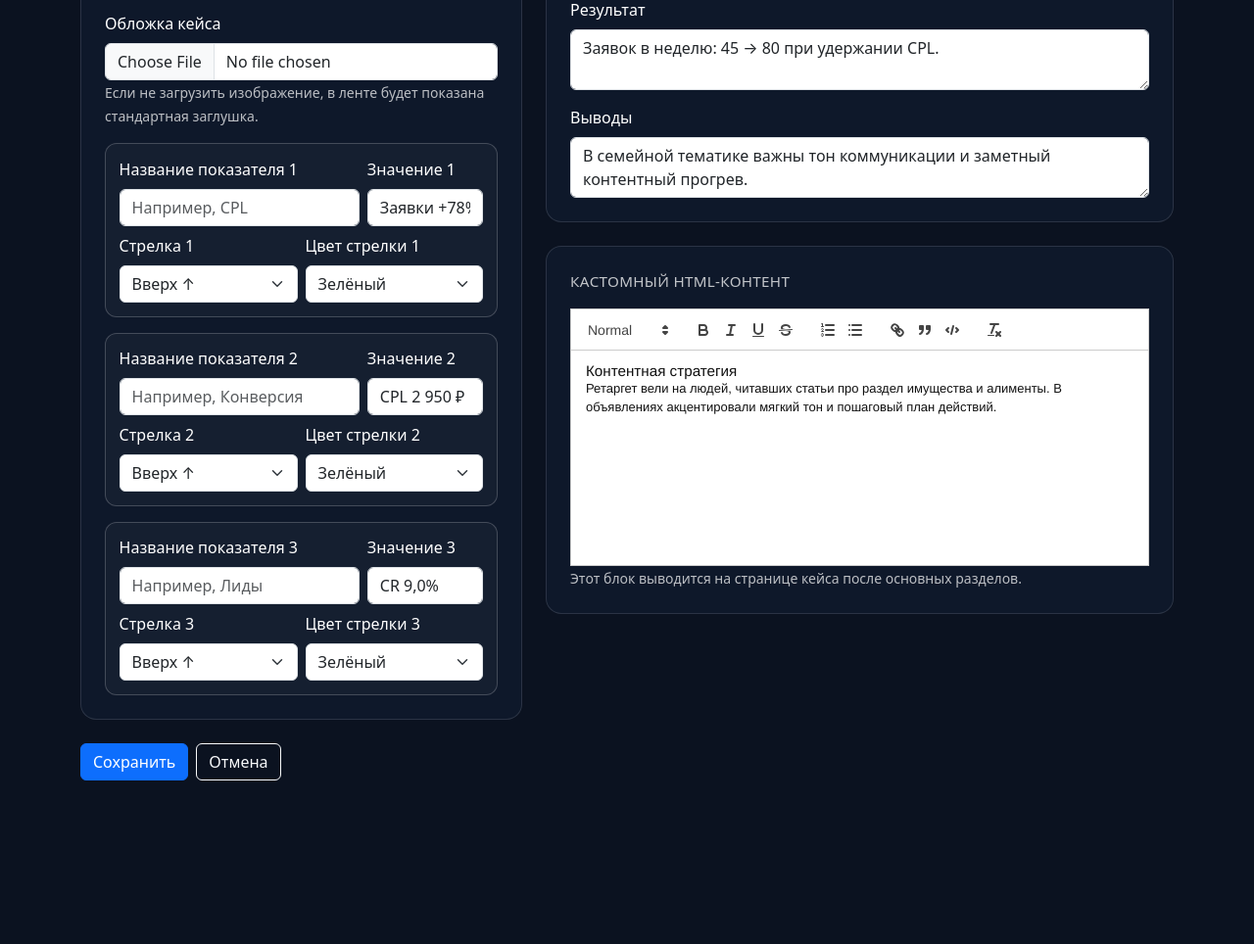
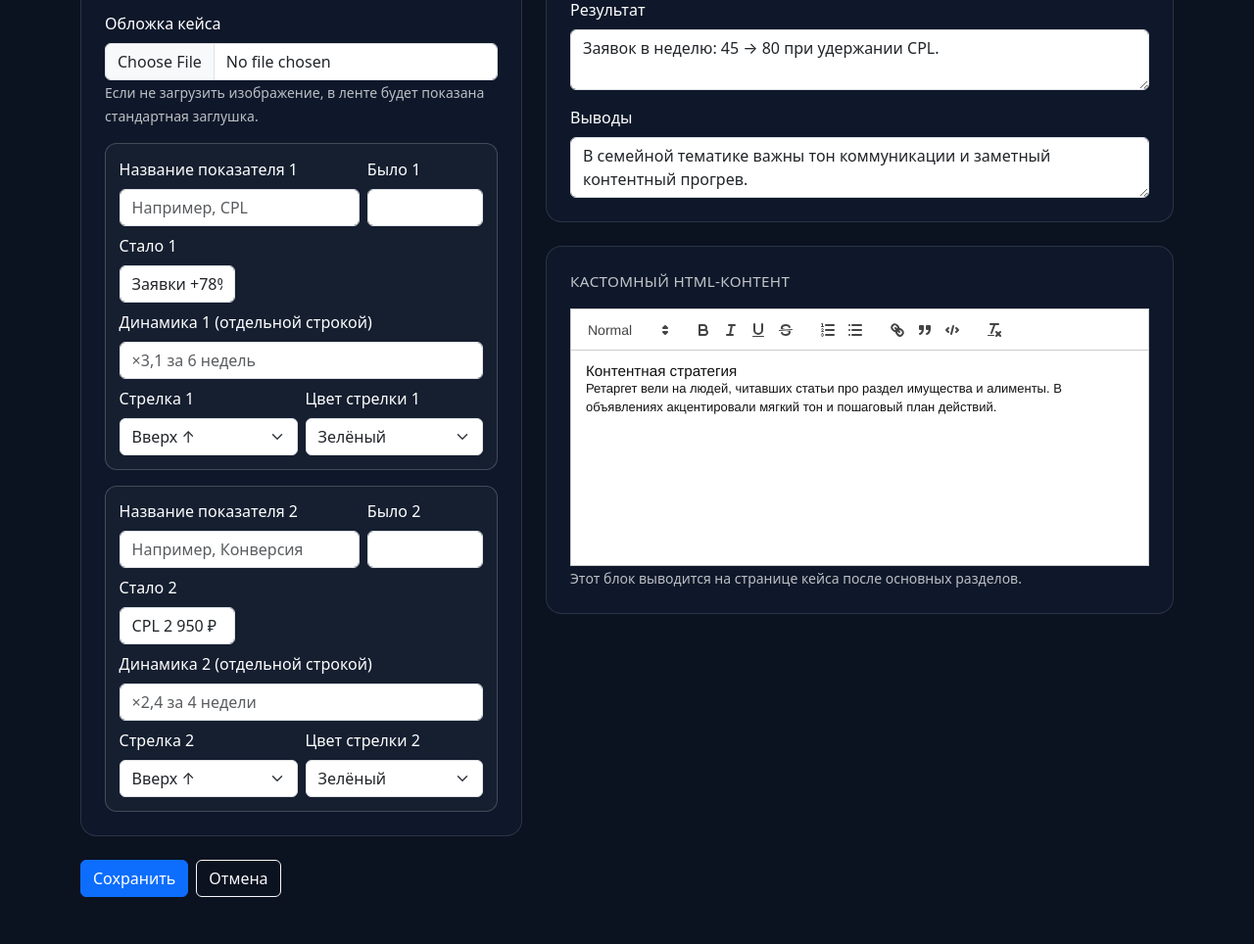
Before and after one commit to barabanov-oi/context_landing, a Flask app: page /admin/cases/semeynyy-yurist/edit in a window 1280 px wide. Shown: the part 574-1538 px from the top of the page at 98% size. Before the commit the page ends 1371 px from the top, so only its background shows below. Run offline with Flask 3, Linux system fonts and the light colour scheme; the visitor is signed in with stand-in values (Sample User, id 1); some libraries are stand-ins or nearby versions.

Commit message:
Обновить отображение и редактирование метрик кейса
Поднял блок обложки в карточках, оставил только 2 метрики и добавил поля было/стало/динамика в админ-форме.

```diff
--- a/app.py
+++ b/app.py
@@ -50,13 +50,16 @@ def load_cases() -> list[dict[str, Any]]:
         case.setdefault("cover_image", "")
         case.setdefault("metric_1_label", "")
         case.setdefault("metric_2_label", "")
-        case.setdefault("metric_3_label", "")
+        case.setdefault("metric_1_before", "")
+        case.setdefault("metric_1_after", case.get("metric_1", ""))
+        case.setdefault("metric_1_dynamic", "")
+        case.setdefault("metric_2_before", "")
+        case.setdefault("metric_2_after", case.get("metric_2", ""))
+        case.setdefault("metric_2_dynamic", "")
         case.setdefault("metric_1_trend", "up")
         case.setdefault("metric_2_trend", "up")
-        case.setdefault("metric_3_trend", "up")
         case.setdefault("metric_1_color", "green")
         case.setdefault("metric_2_color", "green")
-        case.setdefault("metric_3_color", "green")
     return cases
 
 
@@ -410,17 +413,17 @@ def admin_new_case() -> str:
             "teaser": request.form.get("teaser", "").strip(),
             "cover_image": cover_image,
             "metric_1_label": request.form.get("metric_1_label", "").strip(),
-            "metric_1": request.form.get("metric_1", "").strip(),
+            "metric_1_before": request.form.get("metric_1_before", "").strip(),
+            "metric_1_after": request.form.get("metric_1_after", "").strip(),
+            "metric_1_dynamic": request.form.get("metric_1_dynamic", "").strip(),
             "metric_1_trend": request.form.get("metric_1_trend", "up").strip() or "up",
             "metric_1_color": request.form.get("metric_1_color", "green").strip() or "green",
             "metric_2_label": request.form.get("metric_2_label", "").strip(),
-            "metric_2": request.form.get("metric_2", "").strip(),
+            "metric_2_before": request.form.get("metric_2_before", "").strip(),
+            "metric_2_after": request.form.get("metric_2_after", "").strip(),
+            "metric_2_dynamic": request.form.get("metric_2_dynamic", "").strip(),
             "metric_2_trend": request.form.get("metric_2_trend", "up").strip() or "up",
             "metric_2_color": request.form.get("metric_2_color", "green").strip() or "green",
-            "metric_3_label": request.form.get("metric_3_label", "").strip(),
-            "metric_3": request.form.get("metric_3", "").strip(),
-            "metric_3_trend": request.form.get("metric_3_trend", "up").strip() or "up",
-            "metric_3_color": request.form.get("metric_3_color", "green").strip() or "green",
             "task": request.form.get("task", "").strip(),
             "hypothesis": request.form.get("hypothesis", "").strip(),
             "actions": request.form.get("actions", "").strip(),
@@ -474,17 +477,17 @@ def admin_edit_case(slug: str) -> str:
                 "teaser": request.form.get("teaser", "").strip(),
                 "cover_image": new_cover_image,
                 "metric_1_label": request.form.get("metric_1_label", "").strip(),
-                "metric_1": request.form.get("metric_1", "").strip(),
+                "metric_1_before": request.form.get("metric_1_before", "").strip(),
+                "metric_1_after": request.form.get("metric_1_after", "").strip(),
+                "metric_1_dynamic": request.form.get("metric_1_dynamic", "").strip(),
                 "metric_1_trend": request.form.get("metric_1_trend", "up").strip() or "up",
                 "metric_1_color": request.form.get("metric_1_color", "green").strip() or "green",
                 "metric_2_label": request.form.get("metric_2_label", "").strip(),
-                "metric_2": request.form.get("metric_2", "").strip(),
+                "metric_2_before": request.form.get("metric_2_before", "").strip(),
+                "metric_2_after": request.form.get("metric_2_after", "").strip(),
+                "metric_2_dynamic": request.form.get("metric_2_dynamic", "").strip(),
                 "metric_2_trend": request.form.get("metric_2_trend", "up").strip() or "up",
                 "metric_2_color": request.form.get("metric_2_color", "green").strip() or "green",
-                "metric_3_label": request.form.get("metric_3_label", "").strip(),
-                "metric_3": request.form.get("metric_3", "").strip(),
-                "metric_3_trend": request.form.get("metric_3_trend", "up").strip() or "up",
-                "metric_3_color": request.form.get("metric_3_color", "green").strip() or "green",
                 "task": request.form.get("task", "").strip(),
                 "hypothesis": request.form.get("hypothesis", "").strip(),
                 "actions": request.form.get("actions", "").strip(),
--- a/templates/admin_form.html
+++ b/templates/admin_form.html
@@ -55,8 +55,16 @@
                   <input class="form-control" name="metric_1_label" maxlength="35" value="{{ case.metric_1_label if case else '' }}" placeholder="Например, CPL">
                 </div>
                 <div class="col-md-4">
-                  <label class="form-label">Значение 1</label>
-                  <input class="form-control" name="metric_1" maxlength="35" value="{{ case.metric_1 if case else '' }}">
+                  <label class="form-label">Было 1</label>
+                  <input class="form-control" name="metric_1_before" maxlength="35" value="{{ case.metric_1_before if case else '' }}">
+                </div>
+                <div class="col-md-4">
+                  <label class="form-label">Стало 1</label>
+                  <input class="form-control" name="metric_1_after" maxlength="35" value="{{ case.metric_1_after if case else '' }}">
+                </div>
+                <div class="col-12">
+                  <label class="form-label">Динамика 1 (отдельной строкой)</label>
+                  <input class="form-control" name="metric_1_dynamic" maxlength="60" value="{{ case.metric_1_dynamic if case else '' }}" placeholder="×3,1 за 6 недель">
                 </div>
                 <div class="col-md-6">
                   <label class="form-label">Стрелка 1</label>
@@ -84,8 +92,16 @@
                   <input class="form-control" name="metric_2_label" maxlength="35" value="{{ case.metric_2_label if case else '' }}" placeholder="Например, Конверсия">
                 </div>
                 <div class="col-md-4">
-                  <label class="form-label">Значение 2</label>
-                  <input class="form-control" name="metric_2" maxlength="35" value="{{ case.metric_2 if case else '' }}">
+                  <label class="form-label">Было 2</label>
+                  <input class="form-control" name="metric_2_before" maxlength="35" value="{{ case.metric_2_before if case else '' }}">
+                </div>
+                <div class="col-md-4">
+                  <label class="form-label">Стало 2</label>
+                  <input class="form-control" name="metric_2_after" maxlength="35" value="{{ case.metric_2_after if case else '' }}">
+                </div>
+                <div class="col-12">
+                  <label class="form-label">Динамика 2 (отдельной строкой)</label>
+                  <input class="form-control" name="metric_2_dynamic" maxlength="60" value="{{ case.metric_2_dynamic if case else '' }}" placeholder="×2,4 за 4 недели">
                 </div>
                 <div class="col-md-6">
                   <label class="form-label">Стрелка 2</label>
@@ -105,34 +121,6 @@
             </div>
           </div>
 
-          <div class="col-12">
-            <div class="metric-config-box">
-              <div class="row g-2">
-                <div class="col-md-8">
-                  <label class="form-label">Название показателя 3</label>
-                  <input class="form-control" name="metric_3_label" maxlength="35" value="{{ case.metric_3_label if case else '' }}" placeholder="Например, Лиды">
-                </div>
-                <div class="col-md-4">
-                  <label class="form-label">Значение 3</label>
-                  <input class="form-control" name="metric_3" maxlength="35" value="{{ case.metric_3 if case else '' }}">
-                </div>
-                <div class="col-md-6">
-                  <label class="form-label">Стрелка 3</label>
-                  <select class="form-select" name="metric_3_trend">
-                    <option value="up" {% if not case or case.metric_3_trend == 'up' %}selected{% endif %}>Вверх ↑</option>
-                    <option value="down" {% if case and case.metric_3_trend == 'down' %}selected{% endif %}>Вниз ↓</option>
-                  </select>
-                </div>
-                <div class="col-md-6">
-                  <label class="form-label">Цвет стрелки 3</label>
-                  <select class="form-select" name="metric_3_color">
-                    <option value="green" {% if not case or case.metric_3_color == 'green' %}selected{% endif %}>Зелёный</option>
-                    <option value="red" {% if case and case.metric_3_color == 'red' %}selected{% endif %}>Красный</option>
-                  </select>
-                </div>
-              </div>
-            </div>
-          </div>
         </div>
       </div>
     </div>
```
Also changed, not shown: templates/index.html (+35 -32 lines).
